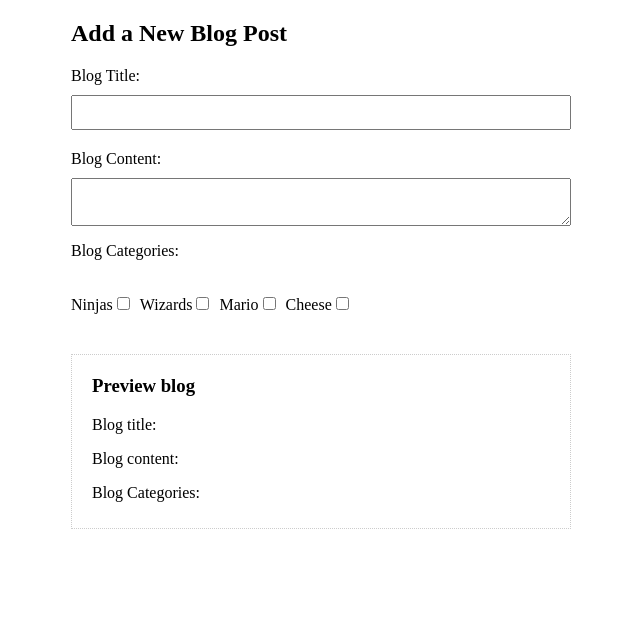
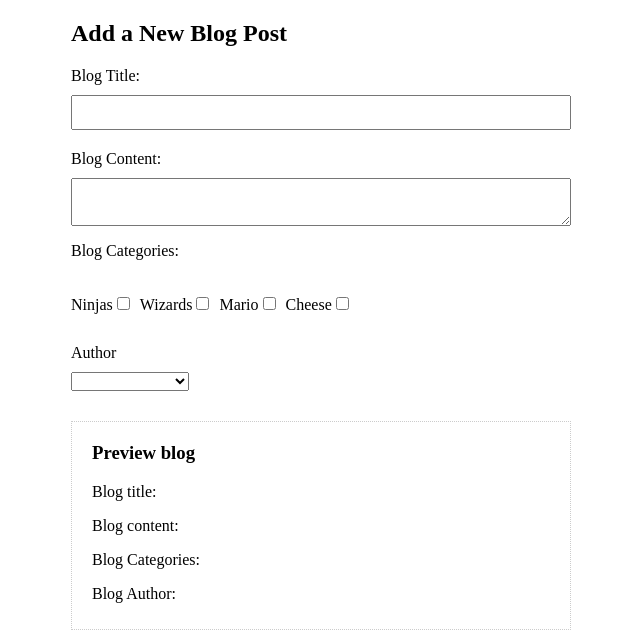
Before and after one commit to agusrichard/vue-workbook, a Vue app in the folder vue-tutorial/: page / in a window 1280 px wide. Shown: the top 642 px of the page, without its empty margins (319-959 px from the left). Built offline with nearby package versions, Linux system fonts and the light colour scheme.

Commit message:
Lesson #31 --  Select Box Binding

```diff
--- a/vue-tutorial/src/components/addBlog.vue
+++ b/vue-tutorial/src/components/addBlog.vue
@@ -17,6 +17,10 @@
                 <label>Cheese</label>
                 <input type="checkbox" value="cheese" v-model="blog.categories" />
             </div>
+            <label for="author">Author</label>
+            <select name="" id="author" v-model="blog.author">
+              <option v-for="(author, index) in authors" :key="index" :value="author">{{ author }}</option>
+            </select>
         </form>
         <div id="preview">
             <h3>Preview blog</h3>
@@ -27,6 +31,7 @@
             <ul>
                 <li v-for="(category, index) in blog.categories" :key="index">{{ category }}</li>
             </ul>
+            <p>Blog Author: {{ blog.author }}</p>
         </div>
     </div>
 </template>
@@ -39,8 +44,10 @@ export default {
             blog: {
                 title: '',
                 content: '',
-                categories: []
-            }
+                categories: [],
+                author: ''
+            },
+            authors: ['Agus Richard', 'Richard Agus', 'Richard Richard']
         }
     },
     methods: {
```
